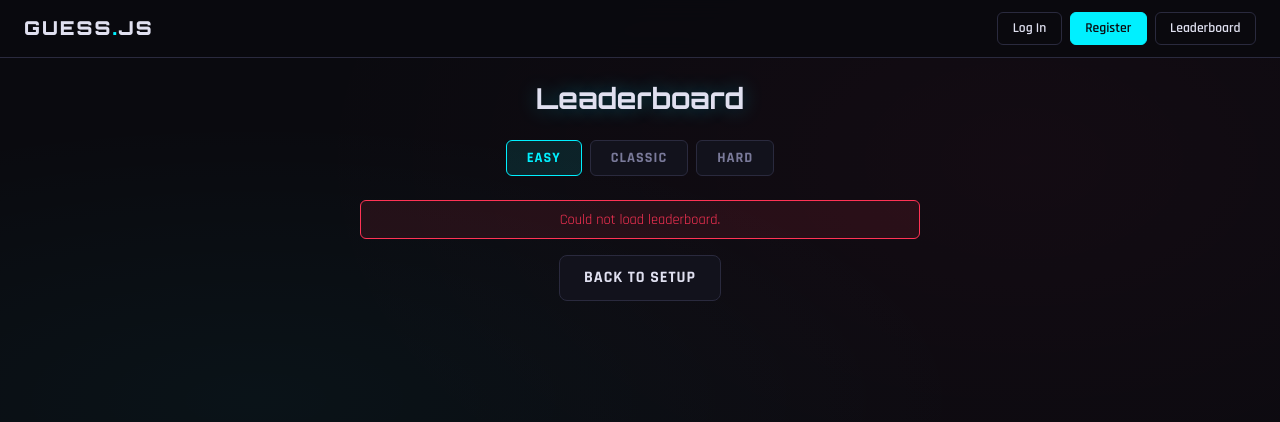
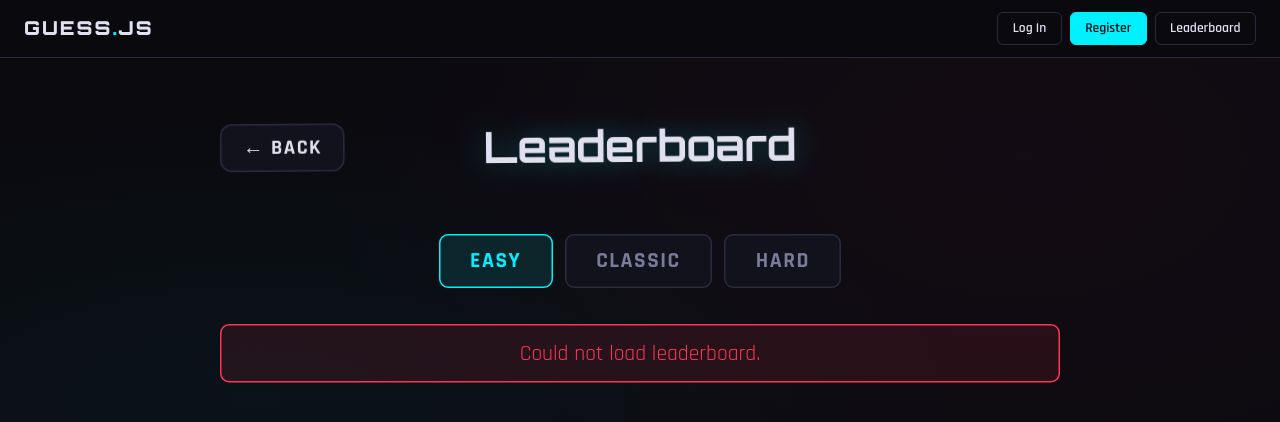
Before and after one commit to danialzahedi1/Guess-The-Number-JS, a website: page public/index.html in a window 1280 px wide. Both pictures are taken after a click on the button "Leaderboard". Drawn offline with Linux system fonts and the light colour scheme; no server answers.

Commit message:
refresh prevention for leaderboard

```diff
--- a/public/game.js
+++ b/public/game.js
@@ -6,6 +6,7 @@
 
 let currentUser = null;         // { username, userId } or null
 let currentMode = null;         // 'easy' | 'classic' | 'hard' | 'sandbox'
+let currentLBTab = 'easy';     // active leaderboard tab
 let gameSettings = {};           // { min, max, time, tries }
 let targetNumber = null;
 let triesLeft = 0;
@@ -155,7 +156,11 @@ document.addEventListener('DOMContentLoaded', async () => {
   });
 
   if (!restoreGameState() && !restoreWinState()) {
-    selectMode('classic');
+    if (localStorage.getItem('guessActiveScreen') === 'leaderboard') {
+      showScreen('leaderboard');
+    } else {
+      selectMode('classic');
+    }
   }
 });
 
@@ -664,7 +669,15 @@ function showScreen(name) {
   }
 
   if (name === 'leaderboard') {
-    loadLeaderboard('easy');
+    localStorage.setItem('guessActiveScreen', 'leaderboard');
+    const savedTab = localStorage.getItem('guessLBTab') || 'easy';
+    currentLBTab = savedTab;
+    document.querySelectorAll('.lb-tab').forEach(tab => {
+      tab.classList.toggle('active', tab.dataset.mode === savedTab);
+    });
+    loadLeaderboard(savedTab);
+  } else {
+    localStorage.removeItem('guessActiveScreen');
   }
 }
 
@@ -685,10 +698,9 @@ function updateNavAuthAvailability() {
 
 // --- Leaderboard ---
 
-let currentLBMode = 'easy';
-
 function switchLeaderboardTab(mode) {
-  currentLBMode = mode;
+  currentLBTab = mode;
+  localStorage.setItem('guessLBTab', mode);
 
   document.querySelectorAll('.lb-tab').forEach(tab => {
     tab.classList.toggle('active', tab.dataset.mode === mode);
@@ -727,7 +739,8 @@ async function loadLeaderboard(mode) {
       const tr = document.createElement('tr');
       if (i < 3) tr.className = `rank-${i + 1}`;
 
-      const date = new Date(row.created_at).toLocaleDateString();
+      const d = new Date(row.created_at);
+      const date = `${String(d.getDate()).padStart(2, '0')}-${String(d.getMonth() + 1).padStart(2, '0')}-${d.getFullYear()}`;
 
       tr.innerHTML = `
         <td>${i + 1}</td>
--- a/public/index.html
+++ b/public/index.html
@@ -210,7 +210,10 @@
   <!-- LEADERBOARD SCREEN -->
   <section id="screen-leaderboard" class="screen">
     <div class="container">
-      <h2 class="section-title glow">Leaderboard</h2>
+      <div class="lb-header">
+        <button class="btn secondary-btn back-btn" onclick="backToSetup()">&#8592; Back</button>
+        <h2 class="section-title glow">Leaderboard</h2>
+      </div>
       <div class="lb-tabs">
         <button class="lb-tab active" data-mode="easy" onclick="switchLeaderboardTab('easy')">Easy</button>
         <button class="lb-tab" data-mode="classic" onclick="switchLeaderboardTab('classic')">Classic</button>
@@ -232,7 +235,6 @@
         <tbody id="lb-body"></tbody>
       </table>
       <p id="lb-empty" class="lb-empty hidden">No scores yet. Be the first!</p>
-      <button class="btn secondary-btn back-btn" onclick="backToSetup()">Back to Setup</button>
     </div>
   </section>
 
--- a/public/style.css
+++ b/public/style.css
@@ -345,7 +345,6 @@ body {
 
 .title:active {
   text-shadow: none;
-  filter: ;
   scale: 0.9;
   animation-play-state: paused;
 }
@@ -708,6 +707,9 @@ body {
   font-size: clamp(1.8rem, 6vw, 2.5rem);
   font-weight: 900;
   margin-bottom: 1.5rem;
+  animation: floatRotate 3s ease-in-out infinite;
+  transition: all 0.25s;
+  user-select: none;
 }
 
 .win-title {
@@ -804,11 +806,38 @@ body {
 
 /* ---- LEADERBOARD ---- */
 
+body #screen-leaderboard{
+  overflow-y: auto;
+}
+
+#screen-leaderboard .container {
+ scale: 1.5;
+  transform-origin: top;
+}
+
+.lb-header {
+  position: relative;
+  display: flex;
+  align-items: center;
+  justify-content: center;
+  margin-block: 2.5rem;
+  animation: floatRotate 3s ease-in-out infinite;
+  transition: all 0.25s;
+  user-select: none;
+}
+
+.lb-header .back-btn {
+  position: absolute;
+  left: 0;
+  font-size: 0.85rem;
+  padding: 0.4rem 0.9rem;
+}
+
 .section-title {
   font-family: var(--font-display);
   font-size: 1.8rem;
+  margin-bottom: 0;
   text-align: center;
-  margin-bottom: 1.5rem;
 }
 
 .lb-tabs {
@@ -884,10 +913,6 @@ body {
   font-size: 1rem;
 }
 
-.back-btn {
-  display: block;
-  margin: 0 auto;
-}
 
 /* ---- RESPONSIVE ---- */
 
@@ -927,4 +952,8 @@ body {
 }
 
 /* Number input spinner removal */
-input[type="number"]::-w
+input[type="number"]::-webkit-inner-spin-button,
+input[type="number"]::-webkit-outer-spin-button {
+  -webkit-appearance: none;
+  margin: 0;
+}
```
